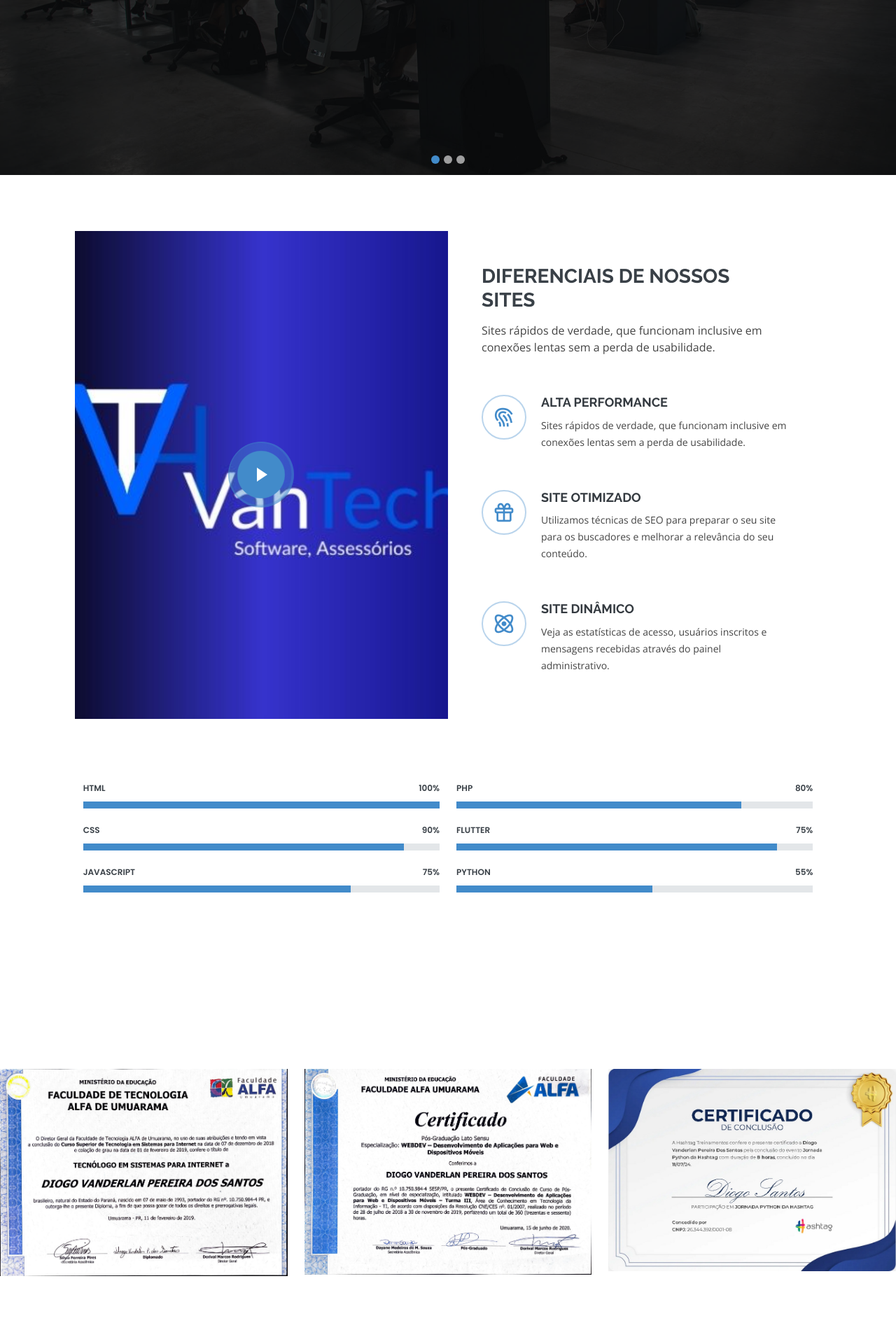
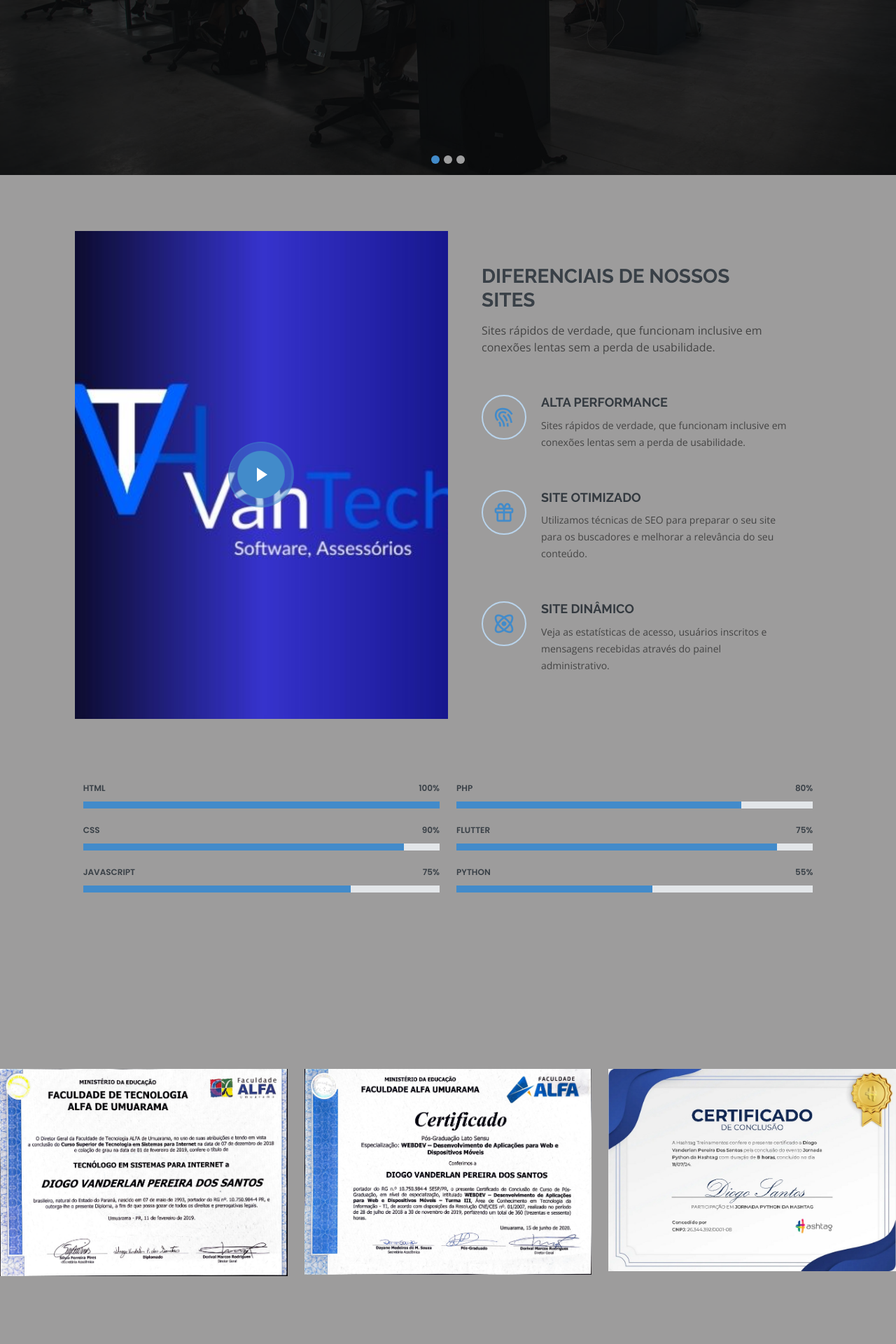
Before and after one commit to diogovanderlan/vantech, a PHP site: page / in a window 1280 px wide. Shown: the part 550-2470 px from the top of the page at 70% size. Run offline with PHP 8.4, Linux system fonts and the light colour scheme.

Commit message:
color
alterando a cor de fundo do corpo do site

```diff
--- a/www/assets/css/style.css
+++ b/www/assets/css/style.css
@@ -9,9 +9,14 @@
 /*--------------------------------------------------------------
 # General
 --------------------------------------------------------------*/
+
+html {
+  background-color: rgb(93, 93, 93);
+}
 body {
   font-family: "Open Sans", sans-serif;
   color: #444444;
+  background-color: rgb(157, 156, 156);
 }
 
 a {
```
